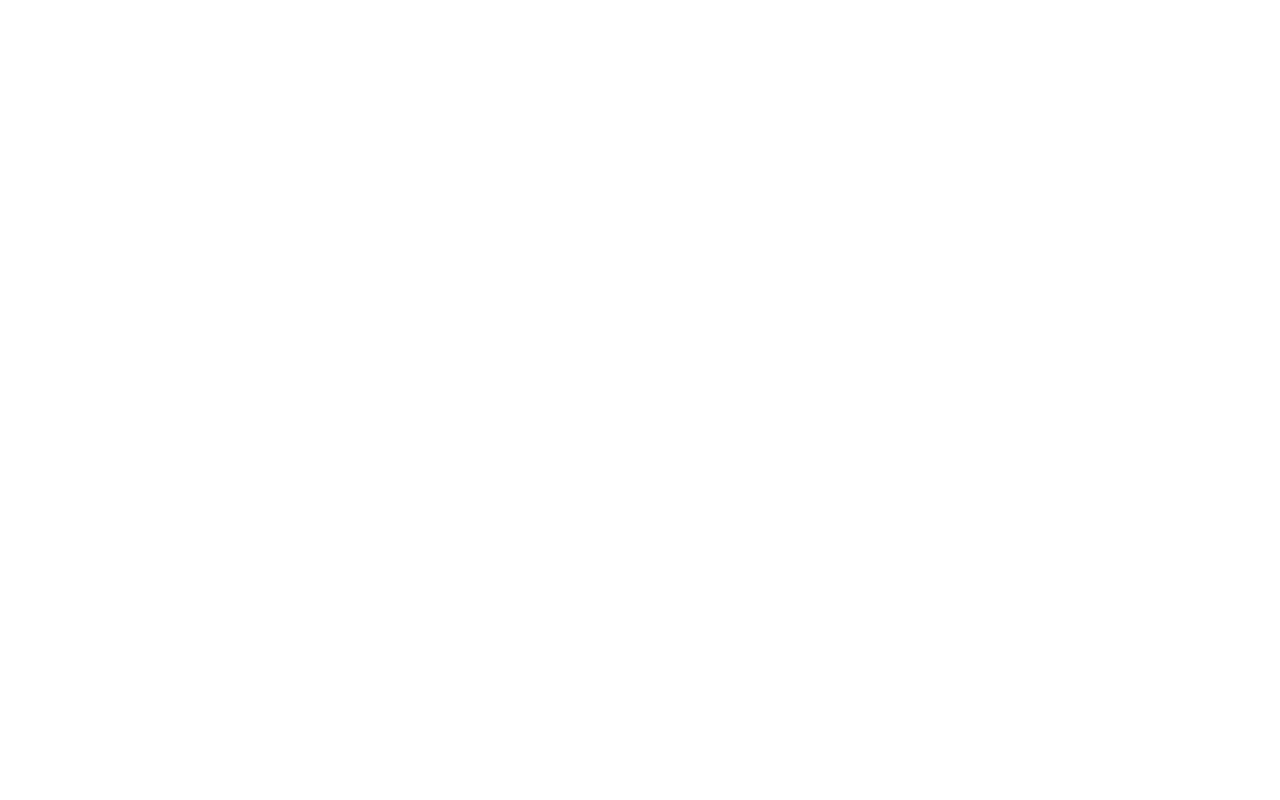
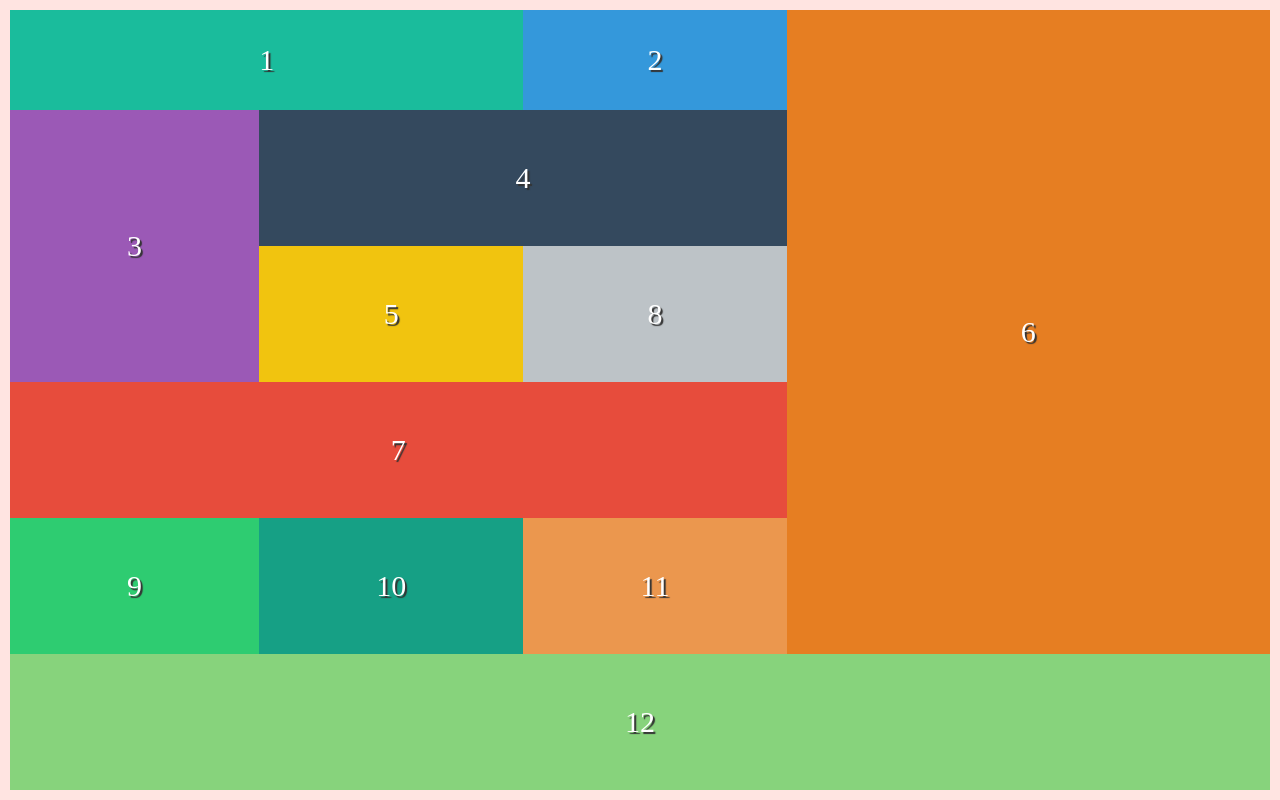
Before and after one commit to Code-Coterie-Team/rainbow-grid, a plain HTML site: page index.html in a window 1280 px wide. Drawn offline with Linux system fonts and the light colour scheme.

```diff
--- /dev/null
+++ b/index.css
@@ -0,0 +1,81 @@
+* {
+    padding: 0;
+    margin: 0;
+    box-sizing: border-box;
+}
+
+.container {
+    height: 100vh;
+    background-color: mistyrose;
+    padding: 10px;
+    display: grid;
+    grid-template-columns: repeat(5, auto);
+    grid-template-rows: 100px;
+    grid-auto-flow: dense;
+}
+
+.gridItem {
+    background-color: yellow;
+    text-align: center;
+    font-size: 30px;
+    display: flex;
+    align-items: center;
+    justify-content: center;
+    color: white;
+    text-shadow: 2px 2px 1px #333;
+}
+
+.item1 {
+    grid-column: 1/span 2;
+    background-color: #1abc9c;
+}
+
+.item2 {
+    background-color: #3498db;
+}
+
+.item3 {
+    grid-row: 2/span 2;
+    background-color: #9b59b6;
+}
+
+.item4 {
+    grid-column: 2/ span 2;
+    background-color: #34495e;
+}
+
+.item5 {
+    background-color: #f1c40f;
+}
+
+.item6 {
+    grid-column: 4 / span 2;
+    grid-row: 1 / span 5;
+    background-color: #e67e22;
+}
+
+.item7 {
+    grid-column: 1 / span 3;
+    background-color: #e74c3c;
+}
+
+.item8 {
+    background-color: #bdc3c7;
+}
+
+.item9 {
+    background-color: #2ecc71;
+}
+
+.item10 {
+    background-color: #16a085;
+}
+
+.item11 {
+    background-color: #EB974E;
+}
+
+.item12 {
+    grid-column: 1 / span 5;
+    background-color: #87D37C;
+}
--- a/index.html
+++ b/index.html
@@ -1,11 +1,28 @@
 <!DOCTYPE html>
 <html lang="en">
+
 <head>
     <meta charset="UTF-8">
     <meta name="viewport" content="width=device-width, initial-scale=1.0">
+    <link rel="stylesheet" href="index.css">
     <title>RainBow Grid</title>
 </head>
+
 <body>
+    <div class="container">
+        <div class="gridItem item1">1</div>
+        <div class="gridItem item2">2</div>
+        <div class="gridItem item3">3</div>
+        <div class="gridItem item4">4</div>
+        <div class="gridItem item5">5</div>
+        <div class="gridItem item6">6</div>
+        <div class="gridItem item7">7</div>
+        <div class="gridItem item8">8</div>
+        <div class="gridItem item9">9</div>
+        <div class="gridItem item10">10</div>
+        <div class="gridItem item11">11</div>
+        <div class="gridItem item12">12</div>
+    </div>
+</body>
 
-</body>
 </html>
```
